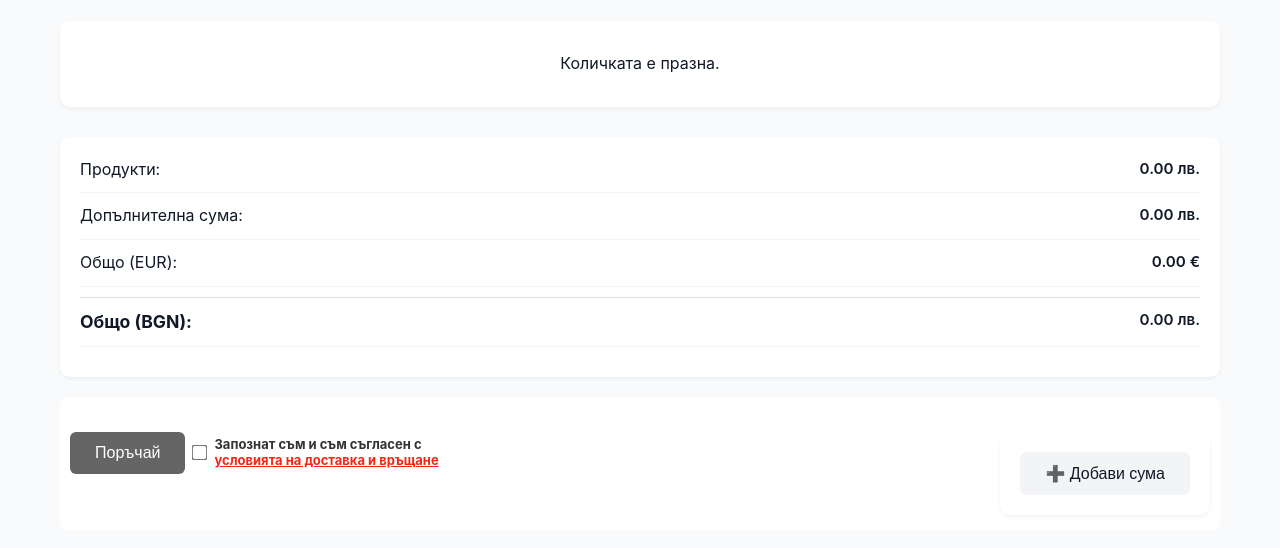
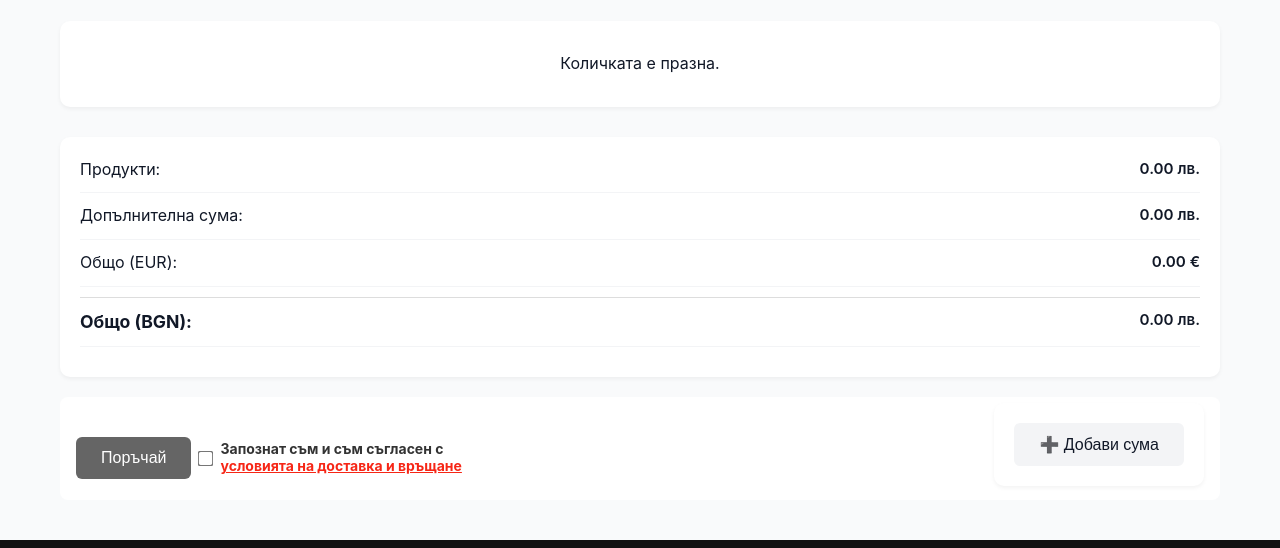
Before and after one commit to belagio72/YouPart, a website: page cart.html in a window 1280 px wide. Shown: the part 252-800 px from the top of the page. Drawn offline with Linux system fonts and the light colour scheme; a web font is replaced by a local one.

Commit message:
Fix layout in cart-bottom-bar and unify button behavior

```diff
--- a/cart.html
+++ b/cart.html
@@ -91,7 +91,7 @@
     <input type="checkbox" id="termsCheckbox" />
     <label for="termsCheckbox" class="terms-label">
       Запознат съм и съм съгласен с<br>
-      <a href="index.html#delivery-returns">условията на доставка и връщане</a>
+      <a href="delivery-returns.html">условията на доставка и връщане</a>
     </label>
   </div>
 
@@ -234,8 +234,10 @@ function showCheckout() {
 
     function toggleExtraCharge() {
       const section = document.getElementById('extraChargeInputs');
-      section.style.display = section.style.display === 'none' ? 'block' : 'none';
+      const isHidden = window.getComputedStyle(section).display === 'none';
+      section.style.display = isHidden ? 'block' : 'none';
     }
+
 
     async function submitOrder() {
       const name = document.getElementById('name').value.trim();
--- a/style.css
+++ b/style.css
@@ -1044,16 +1044,8 @@ a,
 .submit-btn:hover {
   background-color: #0056b3;
 }
-.cart-bottom-bar {
-  display: flex;
-  align-items: flex-start;
-  gap: 16px;
-  padding: 15px;
-  background: #fff;
-  border-radius: 8px;
-  margin-top: 20px;
-  flex-wrap: wrap;
-}
+
+
 
 .extra-charge-section {
   display: flex;
@@ -1162,8 +1154,20 @@ a {
 .cart-bottom-bar {
   display: flex;
   justify-content: space-between;
-  align-items: center;
-  padding: 0 20px;
+  align-items: center; /* Променено от flex-start на center за по-добро подравняване */
+  gap: 12px; /* Унифицирано разстояние */
+  padding: 10px 16px; /* Намалени падинги */
+  background: white;
+  border-radius: 8px;
+  margin-top: 20px;
+  overflow-x: auto;
+  flex-wrap: nowrap;
+  height: auto; /* Явно задаване */
+  min-height: auto; /* Премахване на фиксирана минимална височина */
+}
+.extra-charge-section {
+  margin-top: -4px;
+  margin-bottom: 4px; /* Компенсираме */
 }
 
 .terms-checkbox-container {
@@ -1177,19 +1181,7 @@ a {
   color: var(--primary);
   text-decoration: underline;
 }
-.cart-bottom-bar {
-  display: flex;
-  justify-content: space-between;
-  align-items: flex-start;
-  gap: 10px;
-  flex-wrap: nowrap;
-  flex-direction: row;
-  padding: 15px 10px;
-  background: white;
-  border-radius: 8px;
-  margin-top: 20px;
-  overflow-x: auto;
-}
+
 
 .order-row {
   display: flex;
@@ -1201,7 +1193,7 @@ a {
 }
 
 .terms-label {
-  font-size: 13px;
+  font-size: 14px;
   line-height: 1.2;
   color: #333;
   white-space: nowrap; /* 🔄 На десктоп всичко в един ред */
@@ -1331,8 +1323,8 @@ button:disabled {
 
 .delivery-info-link {
   display: inline-block;
-  margin-left: 12px;
-  font-size: 14px;
+  margin-left: 6px;
+  font-size: 18px;
   color: #F72616;
   font-weight: 500;
   text-decoration: none;
```
Also changed, not shown: delivery-returns.html (+9 -0 lines), product.html (+4 -3 lines).
